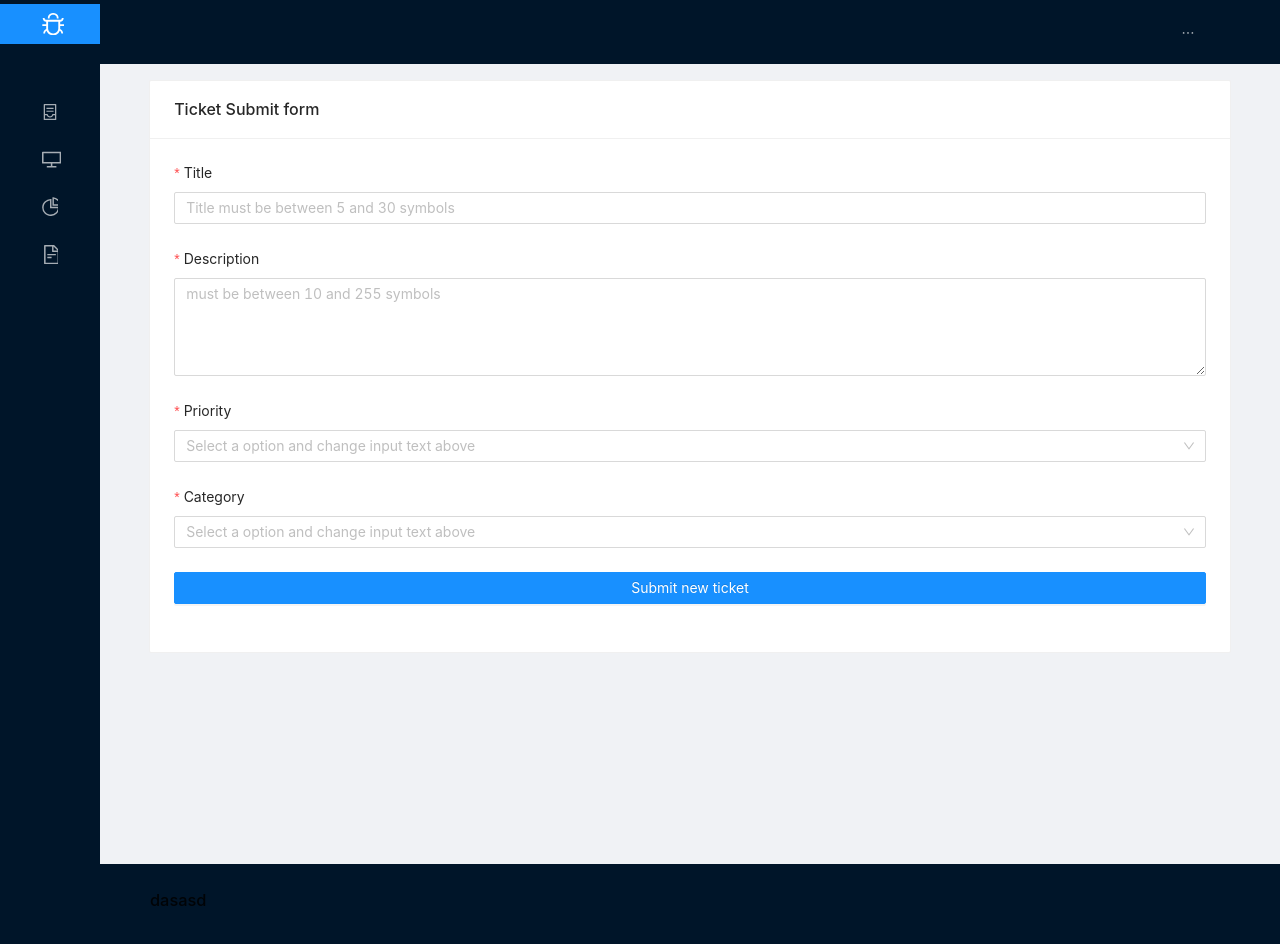
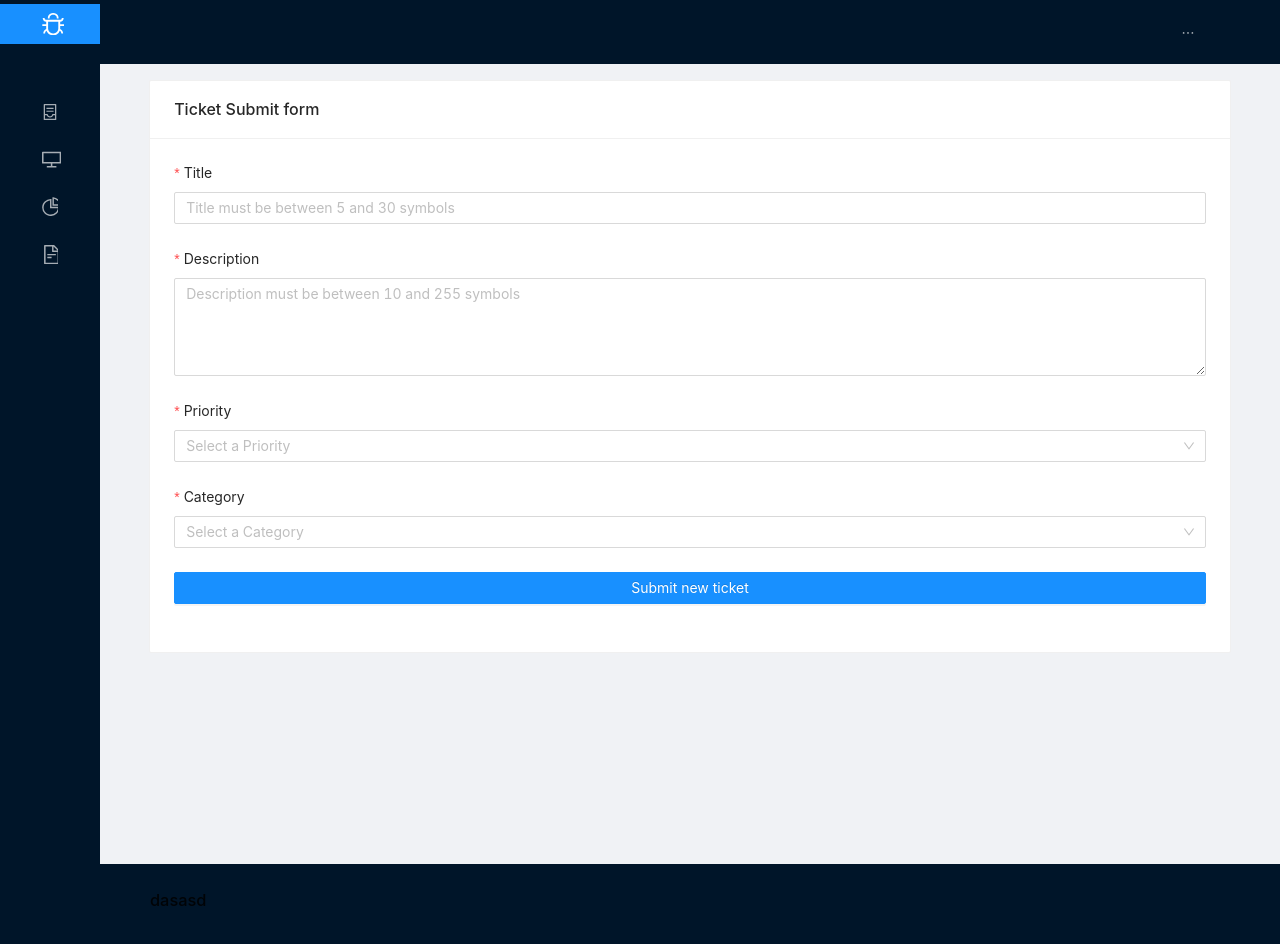
Before and after one commit to Aleksander-D-92/Issue-Bug-Treacker-Front-End, a React (Create React App) app: page /projects/submit-ticket/1 in a window 1280 px wide. Built offline with nearby package versions, Linux system fonts and the light colour scheme.

Commit message:
TicketEditModal.tsx almost ready Commit in any case

```diff
--- a/src/views/tickets/submit_ticket/SubmitTicketFormView.tsx
+++ b/src/views/tickets/submit_ticket/SubmitTicketFormView.tsx
@@ -60,13 +60,13 @@ function SubmitTicketFormView() {
                                     message: 'Description must be between 10 and 255 symbols'
                                 }]}
                             >
-                                <TextArea rows={4} placeholder={'must be between 10 and 255 symbols'}/>
+                                <TextArea rows={4} placeholder={'Description must be between 10 and 255 symbols'}/>
                             </Form.Item>
 
                             <Form.Item name="priority" label="Priority"
                                        rules={[{required: true, message: 'You must select a Priority'}]}>
                                 <Select
-                                    placeholder="Select a option and change input text above"
+                                    placeholder="Select a Priority"
                                     allowClear
                                 >
                                     <Option value="LOW">Low</Option>
@@ -79,7 +79,7 @@ function SubmitTicketFormView() {
                             <Form.Item name="category" label="Category"
                                        rules={[{required: true, message: 'You must select a Category'}]}>
                                 <Select
-                                    placeholder="Select a option and change input text above"
+                                    placeholder="Select a Category"
                                     allowClear
                                 >
                                     <Option value="BUGS_AND_ERRORS">Bugs and Errors</Option>
--- a/src/views/tickets/ticket_edit/TicketEditModal.tsx
+++ b/src/views/tickets/ticket_edit/TicketEditModal.tsx
@@ -2,6 +2,7 @@ import React, {useState} from "react";
 import {Button, Form, Input, Modal, Select} from "antd";
 import TextArea from "antd/es/input/TextArea";
 import {TicketDetails, UserDetails} from "../../shared/Interfaces";
+import {capitalizeString} from "../../shared/functions";
 
 
 const {Option} = Select;
@@ -36,16 +37,22 @@ function TicketEditModal(props: Props) {
                 onCancel={handleCancel}
                 footer={[]}
             >
-                {/*todo add logic*/}
                 <Form layout={'vertical'}
                       name={'ticketSubmit'}
                       initialValues={{
+                          'ticketId': props.ticket?.ticketId,
                           'title': props.ticket?.title,
                           'description': props.ticket?.description,
                           'priority': props.ticket?.priority,
-                          'category': props.ticket?.category
+                          'category': props.ticket?.category,
+                          'status': props.ticket?.status,
+                          'assignedDeveloperId': props.ticket?.assignedDeveloper.userId
                       }}
                       onFinish={(e: any) => props.onFinish(e)}>
+                    {/*dummy item*/}
+                    <Form.Item name="ticketId">
+                        <Input style={{display: 'none'}}/>
+                    </Form.Item>
                     <Form.Item
                         label="Title"
                         name="title"
@@ -54,7 +61,7 @@ function TicketEditModal(props: Props) {
                             required: true,
                             min: 5,
                             max: 30,
-                            message: 'Must be between 5 and 30 symbols'
+                            message: 'Title must be between 5 and 30 symbols'
                         }]}
                     >
                         <Input type={'text'} placeholder={'Title must be between 5 and 30 symbols'}/>
@@ -76,7 +83,7 @@ function TicketEditModal(props: Props) {
                     <Form.Item name="priority" label="Priority"
                                rules={[{required: true, message: 'You must select a Priority'}]}>
                         <Select
-                            placeholder="Select a option and change input text above"
+                            placeholder="Chose a priority"
                             allowClear
                         >
                             <Option value="LOW">Low</Option>
@@ -89,12 +96,34 @@ function TicketEditModal(props: Props) {
                     <Form.Item name="category" label="Category"
                                rules={[{required: true, message: 'You must select a Category'}]}>
                         <Select
-                            placeholder="Select a option and change input text above"
+                            placeholder="Chose a category"
                             allowClear
                         >
                             <Option value="BUGS_AND_ERRORS">Bugs and Errors</Option>
                             <Option value="FEATURE_REQUEST">Feature Request</Option>
                             <Option value="OTHER">Other</Option>
+                        </Select>
+                    </Form.Item>
+
+                    <Form.Item name="status" label="Status"
+                               rules={[{required: false, message: 'You must select a Status'}]}>
+                        <Select
+                            placeholder="Change the status"
+                            allowClear
+                        >
+                            <Option value="UNASSIGNED">Unassigned</Option>
+                            <Option value="RESOLVED">Resolved</Option>
+                        </Select>
+                    </Form.Item>
+
+                    <Form.Item name="assignedDeveloperId" label="Chose a developer to assign to the ticket"
+                               rules={[{required: false, message: ''}]}>
+                        <Select
+                            placeholder="Assign a developer"
+                            allowClear
+                        >
+                            {props.developers?.map(d => <Option
+                                value={d.userId}>{capitalizeString(d.username)}</Option>)}
                         </Select>
                     </Form.Item>
 
```
